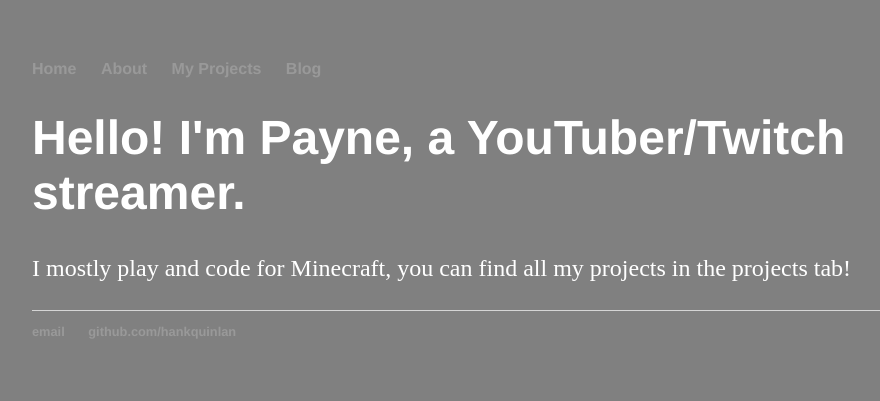
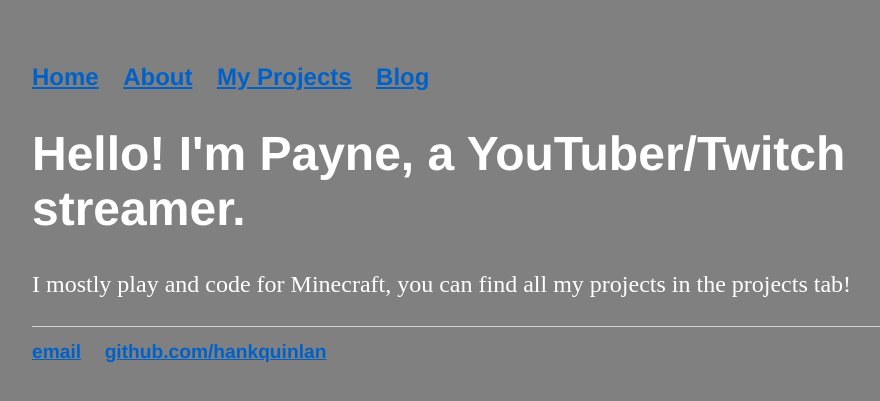
Before and after one commit to ThePayneMaster/payne.yt, a Jekyll site: the page built from index.html, in a window 1280 px wide. Shown: the top 401 px of the page, without its empty margins (160-1040 px from the left). Built offline with Jekyll 4.4.1, drawn with Linux system fonts in a browser that asks for light colours.

Commit message:
Update main.css

```diff
--- a/css/main.css
+++ b/css/main.css
@@ -15,8 +15,9 @@ nav ul li, footer ul li {
     margin-right: 20px;
 }
 a {
-    text-decoration: none;
-    color: #999;
+    font-size: 1.5em;
+    line-height: 1.4em;
+    color: #0061c9;
 }
 a:hover {
     text-decoration: underline;
```
